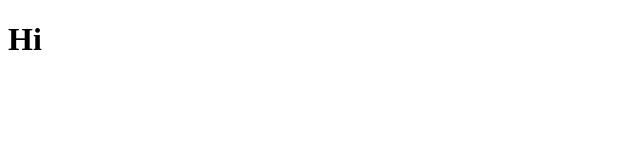
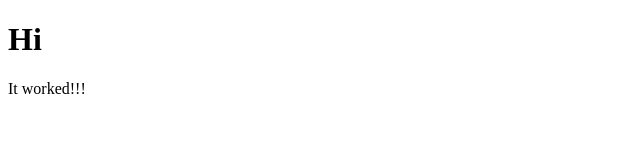
Before and after one commit to nathanielketema/workspace_web, a plain HTML site: page index.html in a window 1280 px wide. Shown: the whole page, without its empty margins (0-640 px from the left). Drawn offline with Linux system fonts and the light colour scheme.

Commit message:
check deployment speed

```diff
--- a/index.html
+++ b/index.html
@@ -8,5 +8,6 @@
 </head>
 <body>
         <h1> Hi </h1>
+        <p>It worked!!!</p>
 </body>
 </html>
```
